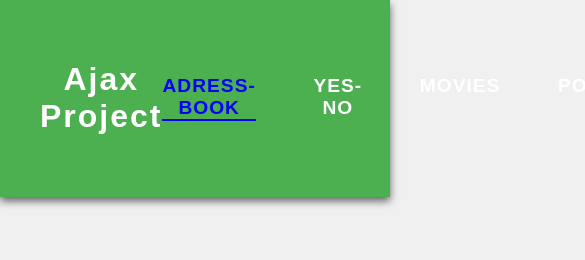
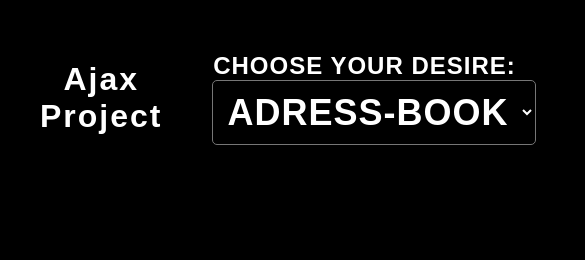
Before and after one commit to yahavmor/Lesson28-ajax, a plain HTML site: page index.html in a window 390 px wide. Shown: the top 260 px of the page, 585 px wide, since content can reach past the window. Drawn offline with Linux system fonts and the light colour scheme; no server answers.

Commit message:
adding mq

```diff
--- a/css/base.css
+++ b/css/base.css
@@ -8,8 +8,6 @@ body {
     padding: 0;
     text-align: center;
     background-color: #f0f0f0;
-    color: #333;
-
 }
 
 header {
--- a/css/components/yes-no.css
+++ b/css/components/yes-no.css
@@ -7,9 +7,9 @@
 }
 
 .ask-container {
-    background-color: rgb(28, 173, 125);
+    background-color: #4CAF50;
     padding: clamp(2em, 5vw, 4em);
-    box-shadow: 0 4px 12px rgba(0, 0, 0, 0.2);
+    box-shadow: 0 4px 12px rgba(0, 0, 0, 0.6);
     display: grid;
     gap: 2em;
     width: 100%;
--- /dev/null
+++ b/css/mq.css
@@ -0,0 +1,26 @@
+@media (max-width: 940px){
+    body{
+        background-color: black;
+            color: white;
+    }
+    header {
+        background-color: black;
+    }
+    nav{
+        display: none;
+    }
+    .hamburger, select{
+        display: inline-block;
+        font-size: 1.5em;
+        background-color: black;
+        color: white;
+        padding: 10px;
+        border-radius: 5px;
+        cursor: pointer;
+        margin-left: 20px;
+        text-transform: uppercase;
+        letter-spacing: 1px;
+        font-weight: bold;
+        box-shadow: 0 4px 8px rgba(0, 0, 0, 0.6);
+    }
+}
--- a/css/style.css
+++ b/css/style.css
@@ -4,3 +4,4 @@
 @import url(components/pokemones.css);
 @import url(components/yes-no.css);
 @import url(helpers.css);
+@import url(mq.css);
--- a/index.html
+++ b/index.html
@@ -10,6 +10,15 @@
     <body onload="onInit()">
         <header>
             <h1 class="logo">Ajax Project</h1>
+            <div class="hamburger hidden">
+                <label for="select">Choose your desire: </label>
+                <select>
+                    <option value="adress-book" onclick="showSection(this)">adress-book</option>
+                    <option value="yes-no" onclick="showSection(this)">yes-no</option>
+                    <option value="movies" onclick="showSection(this)">movies</option>
+                    <option value="pokemones" onclick="showSection(this)">pokemones</option>
+                </select>
+            </div>
             <nav class="nav">
                 <ul>
                     <li onclick="showSection(this)">adress-book</li>
@@ -47,7 +56,6 @@
             <button class="close-dialog" onclick="closeDialog()">Close</button>
         </dialog>
 
-
         <script src="js/utils.js"></script>
         <script src="js/service/ajax.js"></script>
         <script src="js/service/robots-service.js"></script>
```
